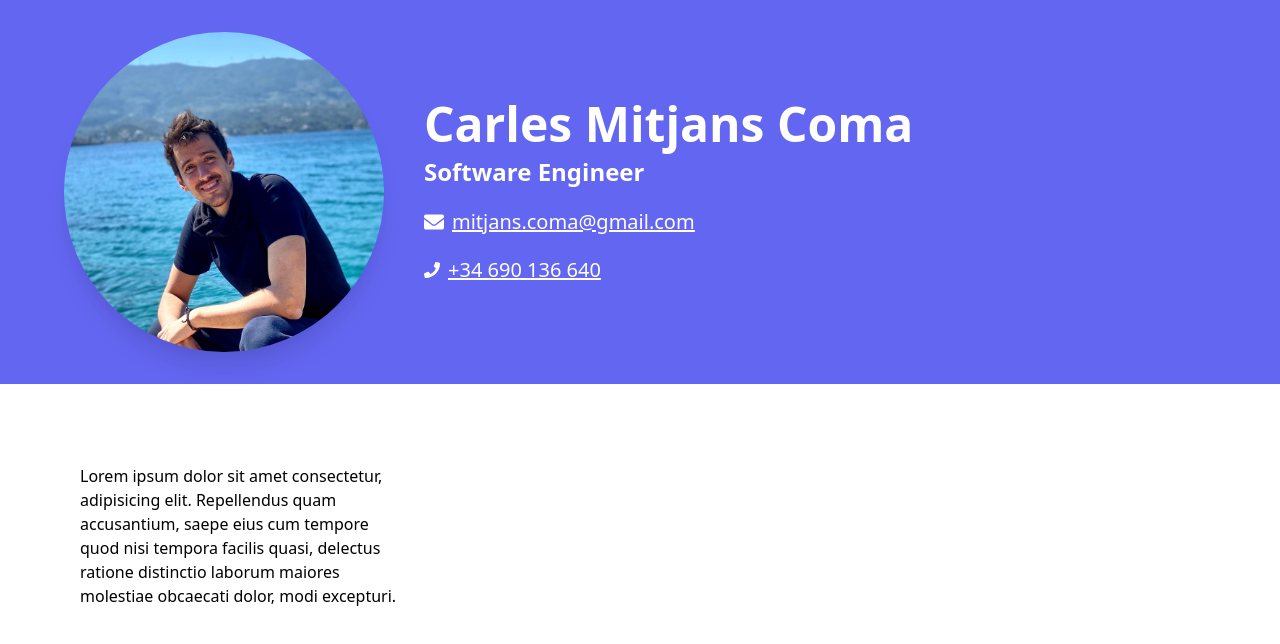
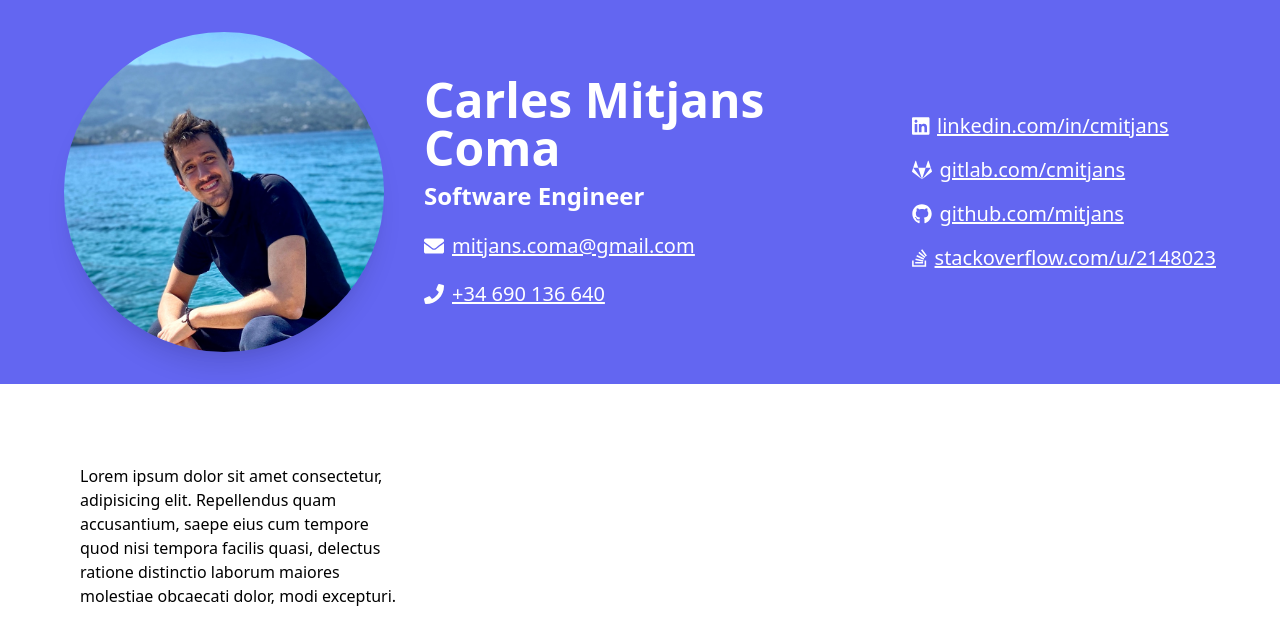
Before and after one commit to mitjans/vue-kinesis, a Vue app: page / in a window 1280 px wide. Shown: the top 644 px of the page. Built offline with nearby package versions, Linux system fonts and the light colour scheme; a web font is replaced by a local one.

Commit message:
feat: Add links

```diff
--- a/package.json
+++ b/package.json
@@ -13,6 +13,7 @@
   },
   "dependencies": {
     "@fortawesome/fontawesome-svg-core": "^1.2.35",
+    "@fortawesome/free-brands-svg-icons": "^5.15.3",
     "@fortawesome/free-regular-svg-icons": "^5.15.3",
     "@fortawesome/free-solid-svg-icons": "^5.15.3",
     "@fortawesome/vue-fontawesome": "^3.0.0-3",
--- a/src/components/navbar/default_content.vue
+++ b/src/components/navbar/default_content.vue
@@ -1,5 +1,6 @@
 <template>
   <div id="navbar-default-content">
+    <div id="left-container">
       <img
         id="profile-image"
         src="@assets/images/profile.jpeg"
@@ -10,15 +11,68 @@
           <h2>Software Engineer</h2>
         </div>
         <div id="email-container">
-        <FontAwesomeIcon icon="envelope" />
-        <a href="mailto:mitjans.coma@gmail.com">
+          <FontAwesome icon="envelope" />
+          <a
+            href="mailto:mitjans.coma@gmail.com"
+            target="_blank"
+          >
             mitjans.coma@gmail.com
           </a>
         </div>
         <div id="phone-container">
-        <FontAwesomeIcon icon="phone" />
-        <a href="tel:+34690136640">
+          <FontAwesome icon="phone" />
+          <a
+            href="tel:+34690136640"
+            target="_blank"
+          >
             +34 690 136 640
+          </a>
+        </div>
+      </div>
+    </div>
+    <div id="right-container">
+      <div id="link-container">
+        <FontAwesome
+          :icon="['fab', 'linkedin']"
+        />
+        <a
+          href="https://linkedin.com/in/cmitjans"
+          target="_blank"
+        >
+          linkedin.com/in/cmitjans
+        </a>
+      </div>
+      <div id="link-container">
+        <FontAwesome
+          :icon="['fab', 'gitlab']"
+        />
+        <a
+          href="https://gitlab.com/cmitjans"
+          target="_blank"
+        >
+          gitlab.com/cmitjans
+        </a>
+      </div>
+      <div id="link-container">
+        <FontAwesome
+          :icon="['fab', 'github']"
+        />
+        <a
+          href="https://github.com/mitjans"
+          target="_blank"
+        >
+          github.com/mitjans
+        </a>
+      </div>
+      <div id="link-container">
+        <FontAwesome
+          :icon="['fab', 'stack-overflow']"
+        />
+        <a
+          href="https://stackoverflow.com/u/2148023"
+          target="_blank"
+        >
+          stackoverflow.com/u/2148023
         </a>
       </div>
     </div>
@@ -32,7 +86,11 @@ export default {
 
 <style>
 #navbar-default-content {
-  @apply flex space-x-10 items-center pl-16 pr-16;
+  @apply flex justify-between items-center pl-16 pr-16;
+}
+
+#left-container {
+  @apply flex space-x-10 items-center;
 }
 
 #profile-image {
@@ -56,14 +114,23 @@ export default {
 }
 
 #email-container, #phone-container {
-  @apply flex items-center space-x-2;
-}
-
-#mail-icon {
-  @apply inline-flex;
+  @apply flex items-center space-x-2 text-xl;
 }
 
 #email-container, #phone-container a {
-  @apply text-xl underline;
+  @apply underline;
 }
+
+#right-container {
+  @apply flex flex-col space-y-4 text-white;
+}
+
+#link-container {
+  @apply flex space-x-2 items-center text-xl;
+}
+
+#link-container a {
+  @apply underline;
+}
+
 </style>
--- a/src/components/navbar/navbar.vue
+++ b/src/components/navbar/navbar.vue
@@ -21,14 +21,14 @@
 
     <transition
       name="fade"
-      class="absolute"
+      class="absolute left-0 right-0"
     >
       <DefaultContent v-if="!fullScreen && !scrolling" />
     </transition>
 
     <transition
       name="fade"
-      class="absolute"
+      class="absolute left-0 right-0"
     >
       <ScrollingContent v-if="!fullScreen && scrolling" />
     </transition>
--- a/src/main.ts
+++ b/src/main.ts
@@ -1,16 +1,20 @@
 import { createApp } from 'vue';
 import { library } from '@fortawesome/fontawesome-svg-core';
 import { fas } from '@fortawesome/free-solid-svg-icons';
+import { fab } from '@fortawesome/free-brands-svg-icons';
+import { far } from '@fortawesome/free-regular-svg-icons';
 import { FontAwesomeIcon } from '@fortawesome/vue-fontawesome';
 import App from './App.vue';
 import FirebaseManager from './managers/firebase_manager';
 import '@assets/css/index.css';
 
 library.add(fas);
+library.add(fab);
+library.add(far);
 
 const firebaseManager = new FirebaseManager();
 firebaseManager.initializeApp();
 
 createApp(App)
-  .component('FontAwesomeIcon', FontAwesomeIcon)
+  .component('FontAwesome', FontAwesomeIcon)
   .mount('#app');
```
Also changed, not shown: 1 other file (tests, documents, lock files or other folders). Lines whose indentation alone changed are shown as unchanged.
